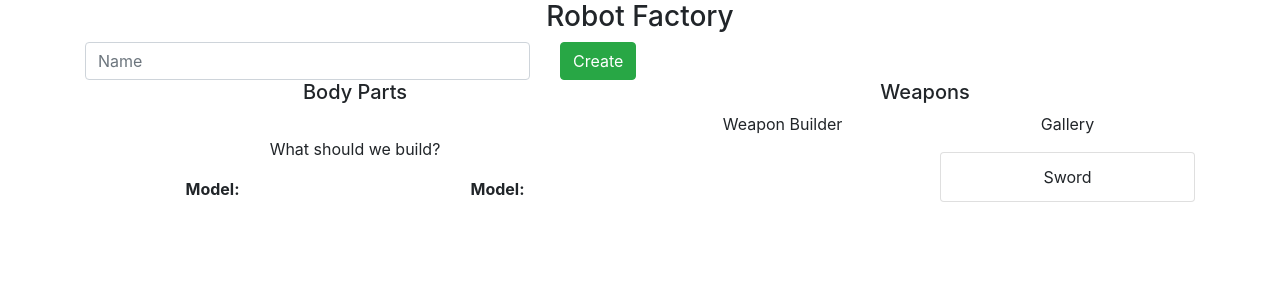
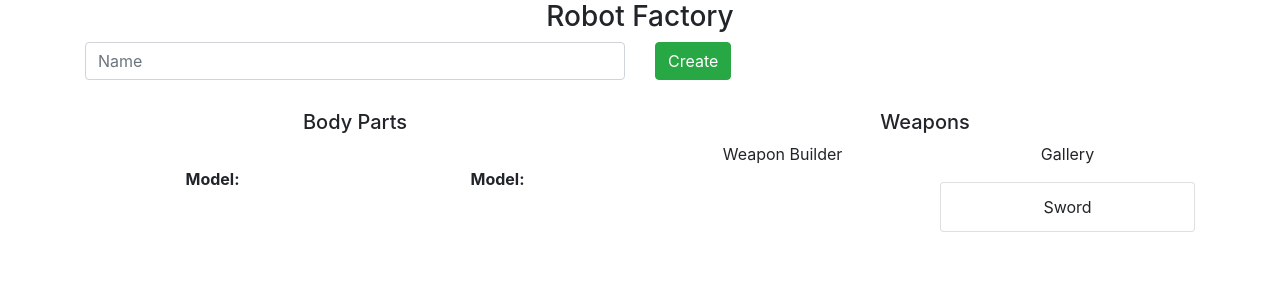
Before and after one commit to axlcodex/onpush-examples, an Angular app: page /robot-factory in a window 1280 px wide. Shown: the top 300 px of the page. Built offline with nearby package versions, Linux system fonts and the light colour scheme.

Commit message:
Final CSS styles

```diff
--- a/src/app/modules/robot-factory/body/robot-body.component.html
+++ b/src/app/modules/robot-factory/body/robot-body.component.html
@@ -6,9 +6,6 @@
 </div>
 <br>
 <div class="row">
-  <p class="col-md-12">What should we build?</p>
-</div>
-<div class="row">
   <app-arm class="col-md-6"></app-arm>
   <app-leg class="col-md-6"></app-leg>
 </div>
--- a/src/app/modules/robot-factory/robot-factory.component.html
+++ b/src/app/modules/robot-factory/robot-factory.component.html
@@ -1,13 +1,13 @@
 <h3 class="text-center">Robot Factory</h3>
 <div class="row">
-  <div class="col-md-5 col-md-offset-2">
+  <div class="col-md-6">
     <input type="text" placeholder="Name" #robot class="form-control">
   </div>
-  <div class="col-md-3">
+  <div class="col-md-6">
     <button class="btn btn-md btn-success" (click)="setModel(robot.value)">Create</button>
   </div>
 </div>
-<div class="row">
+<div class="row" style="padding-top: 30px">
   <app-robot-body [name]="name" class="col-md-6 text-center"></app-robot-body>
   <app-robot-weapon class="col-md-6 text-center"></app-robot-weapon>
 </div>
```
